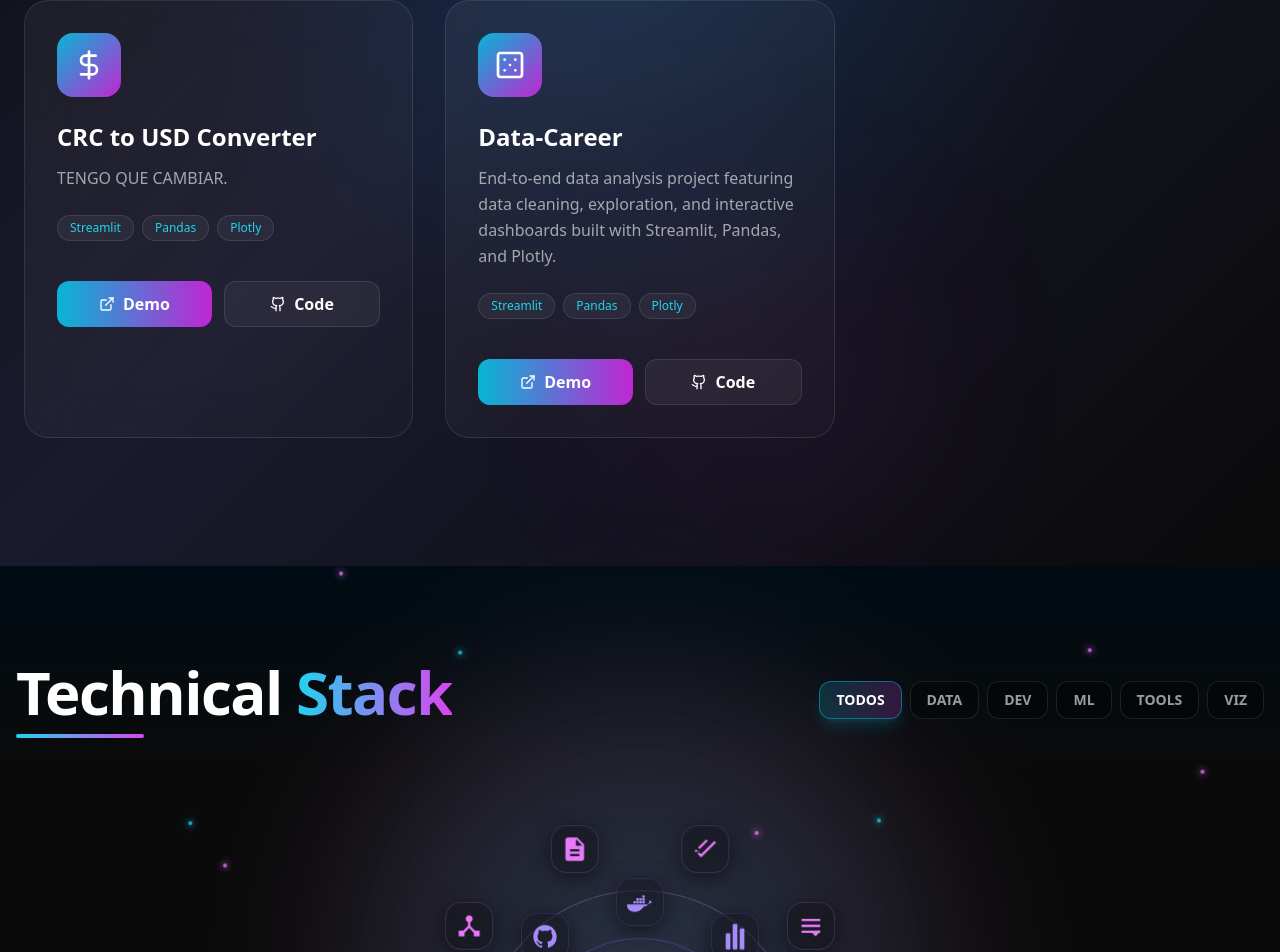
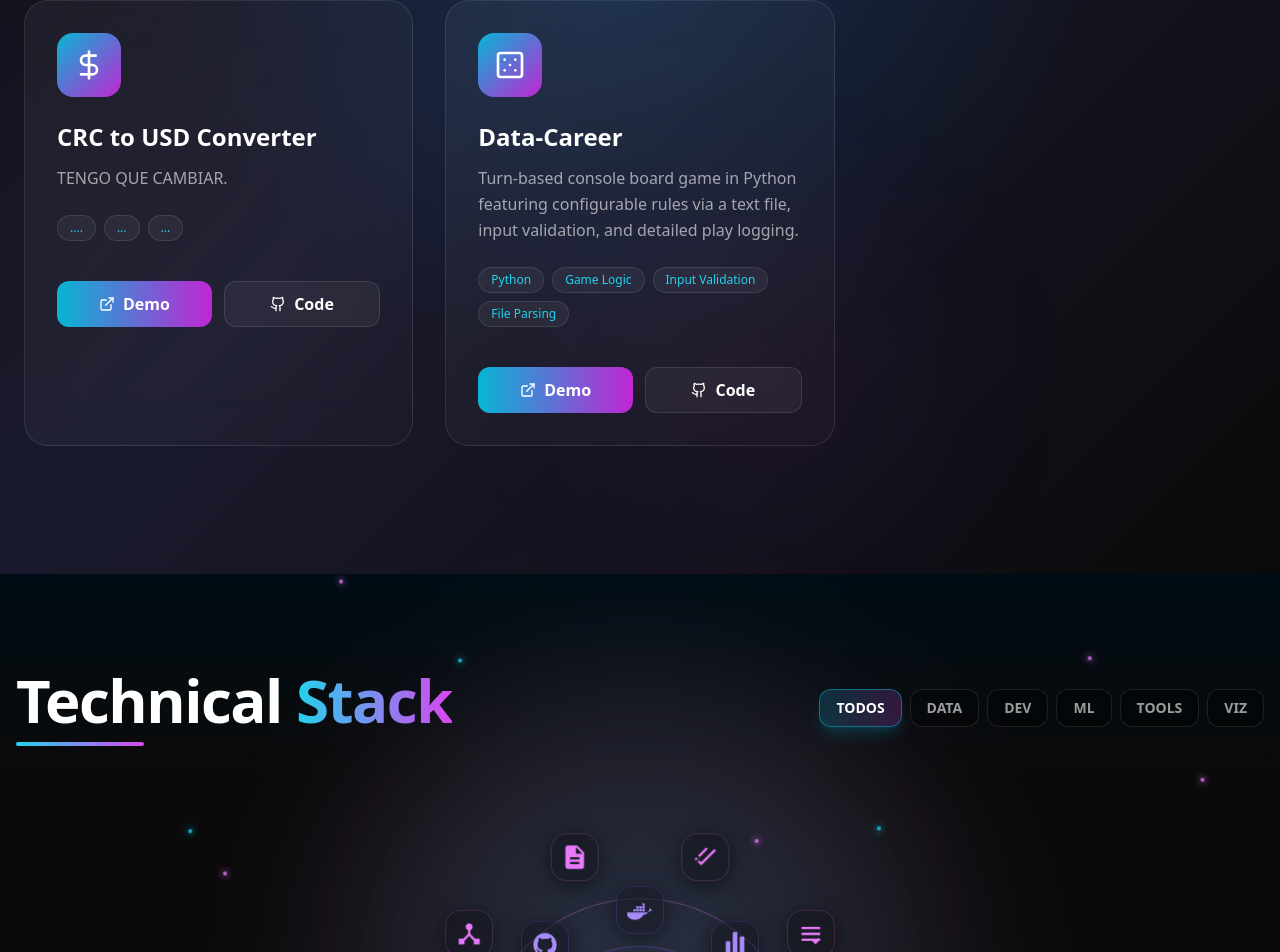
Before and after one commit to YordinZ/PORTFOLIO, a React (Vite) app: page / in a window 1280 px wide. Shown: the part 1550-2502 px from the top of the page. Built offline with nearby package versions, Linux system fonts and the light colour scheme.

Commit message:
update data carrer

```diff
--- a/src/components/Projects.tsx
+++ b/src/components/Projects.tsx
@@ -88,16 +88,16 @@ const Projects = () => {
         title: "CRC to USD Converter",
         icon: DollarSign,
         description: "TENGO QUE CAMBIAR.",
-        tags: ["Streamlit", "Pandas", "Plotly"],
-        demoUrl: "https://yordinz.github.io/CRC-to-USD-Converter/",
+        tags: ["....", "...", "..."],
+        demoUrl: "#",
         code: { kind: "single", url: "https://github.com/YordinZ/CRC-to-USD-Converter" },
       },
       {
         title: "Data-Career",
         icon: Dice5,
         description:
-          "End-to-end data analysis project featuring data cleaning, exploration, and interactive dashboards built with Streamlit, Pandas, and Plotly.",
-        tags: ["Streamlit", "Pandas", "Plotly"],
+          "Turn-based console board game in Python featuring configurable rules via a text file, input validation, and detailed play logging.",
+        tags: ["Python", "Game Logic", "Input Validation", "File Parsing"],
         demoUrl: "https://github.com/YordinZ/Data-Career",
         code: { kind: "single", url: "https://github.com/YordinZ/Data-Career" },
       },
```
Also changed, not shown: 2 other files (tests, documents, lock files or other folders).
